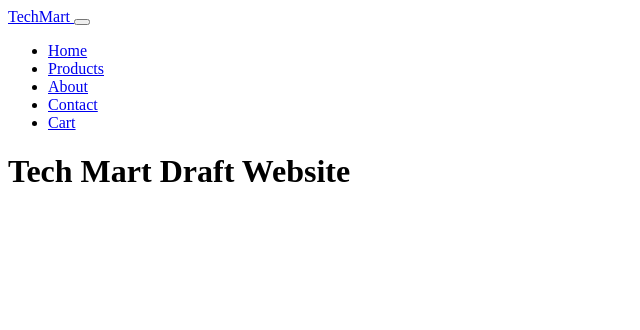
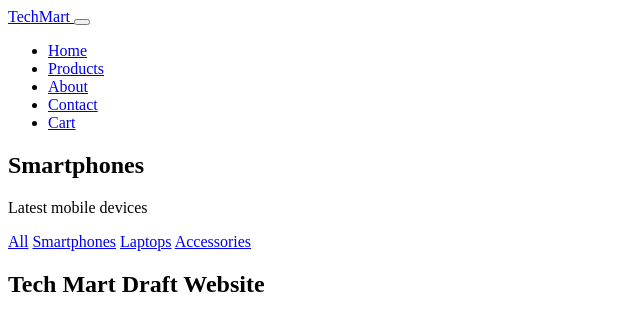
Before and after one commit to issathulhasrina-ux/Tech-Mart, a plain HTML site: page index.html in a window 1280 px wide. Shown: the whole page, without its empty margins (0-640 px from the left). Drawn offline with Linux system fonts and the light colour scheme.

Commit message:
Added a header to the website By Hasrina
Ive done my part of adding the header in the webpage -Hasrina

```diff
--- a/index.html
+++ b/index.html
@@ -38,6 +38,28 @@
     </nav>
 <!--Afrose HTML1-->
 
+    <section class="page-header">
+        <div class="container">
+            <h1 class="display-5 fw-bold text-white">Smartphones</h1>
+            <p class="lead text-white-50">Latest mobile devices</p>
+        </div>
+    </section>
+
+    <section class="py-5">
+        <div class="container">
+            <div class="row mb-4">
+                <div class="col-12">
+                    <div class="btn-group flex-wrap" role="group">
+                        <a href="products.html" class="btn btn-outline-primary">All</a>
+                        <a href="products-smartphones.html" class="btn btn-primary">Smartphones</a>
+                        <a href="products-laptops.html" class="btn btn-outline-primary">Laptops</a>
+                        <a href="products-accessories.html" class="btn btn-outline-primary">Accessories</a>
+                    </div>
+                </div>
+            </div>
+<!--Hasrina HTML2-->
+
+
     <h1> Tech Mart Draft Website </h1>
 
 </body>
```
